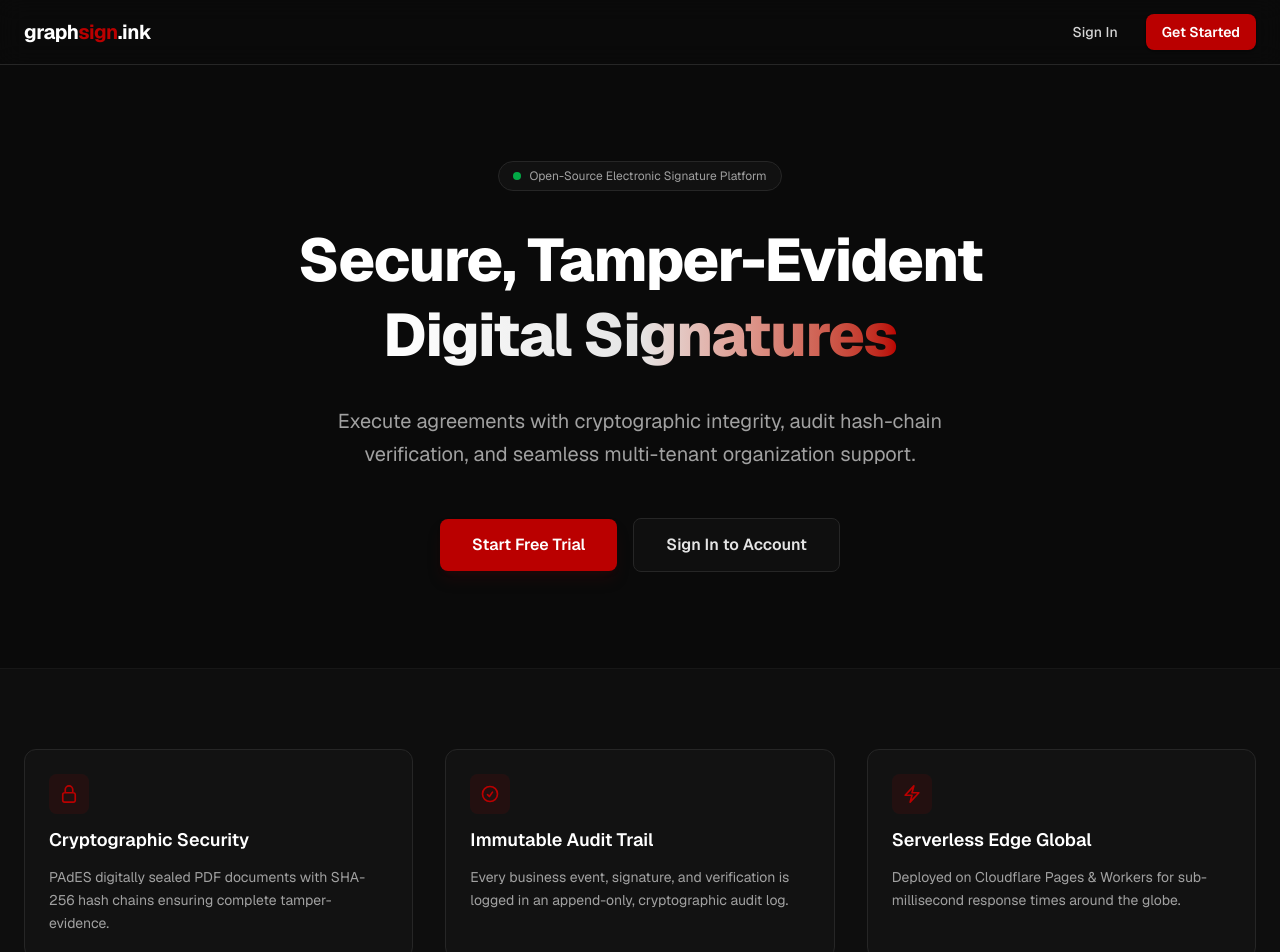
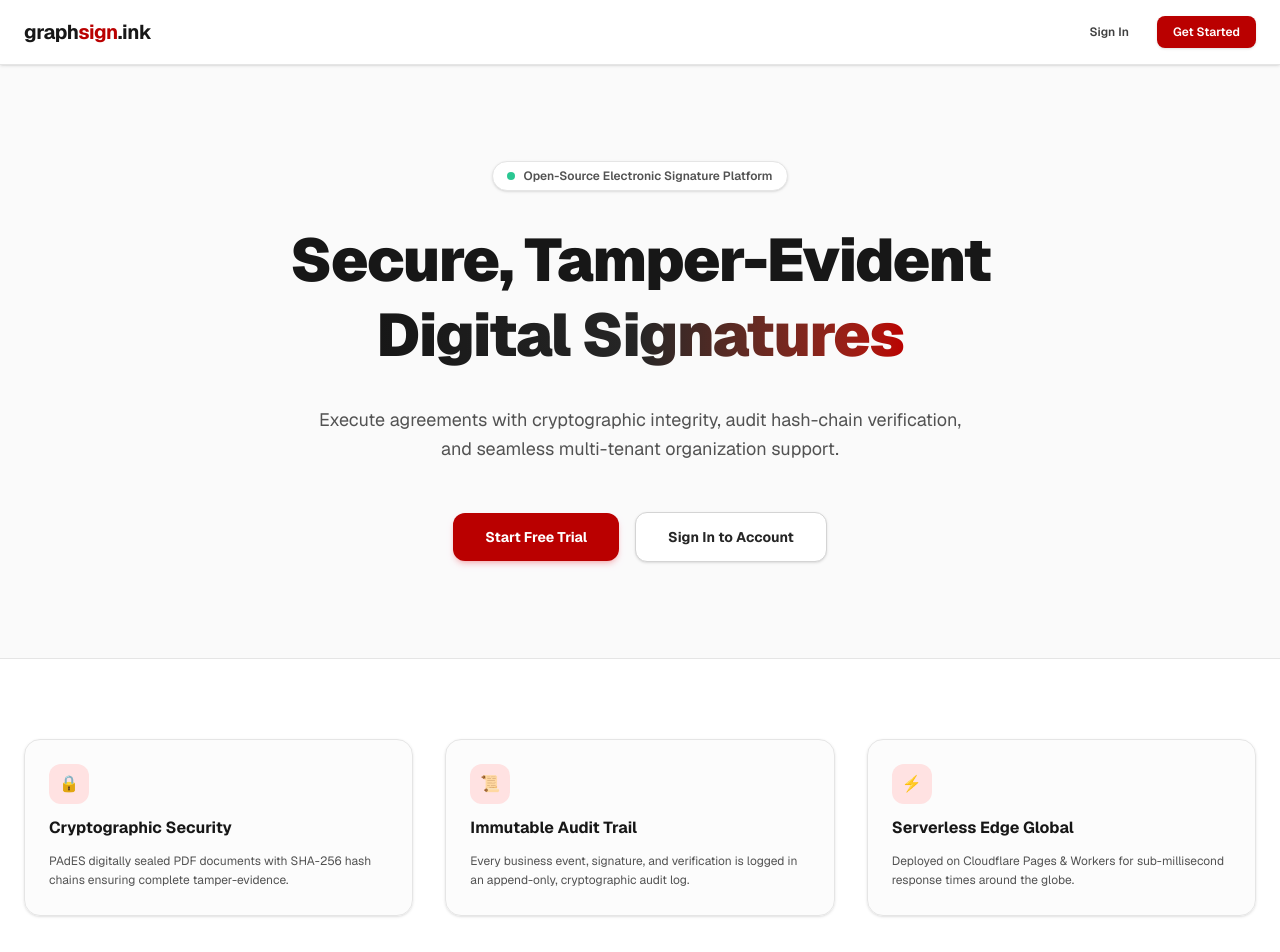
Before and after one commit to graphomy/graphsign.ink, a Next.js app in the folder apps/web/: page / in a window 1280 px wide. Shown: the top 952 px of the page. Built offline with nearby package versions, Linux system fonts and the light colour scheme.

Commit message:
fix(landing-page): convert root page to light theme and rebuild api dist bundle

```diff
--- a/apps/web/src/app/page.tsx
+++ b/apps/web/src/app/page.tsx
@@ -2,23 +2,23 @@ import Link from 'next/link';
 
 export default function Home() {
   return (
-    <div className="min-h-screen bg-neutral-950 text-neutral-100 flex flex-col font-sans selection:bg-[#ba0000] selection:text-white">
+    <div className="min-h-screen bg-neutral-50 text-neutral-900 flex flex-col font-sans selection:bg-[#ba0000] selection:text-white">
       {/* Header / Navbar */}
-      <header className="border-b border-neutral-800 bg-neutral-950/80 backdrop-blur-md sticky top-0 z-50">
+      <header className="border-b border-neutral-200 bg-white/90 backdrop-blur-md sticky top-0 z-50 shadow-sm">
         <div className="max-w-7xl mx-auto px-6 h-16 flex items-center justify-between">
-          <Link href="/" className="text-xl font-bold tracking-tight text-white">
+          <Link href="/" className="text-xl font-bold tracking-tight text-neutral-900">
             graph<span className="text-[#ba0000]">sign</span>.ink
           </Link>
           <div className="flex items-center gap-4">
             <Link
               href="/login"
-              className="text-sm font-medium text-neutral-300 hover:text-white transition-colors px-3 py-2"
+              className="text-xs font-semibold text-neutral-700 hover:text-neutral-900 hover:bg-neutral-100 transition-colors px-3 py-2 rounded-lg"
             >
               Sign In
             </Link>
             <Link
               href="/register"
-              className="text-sm font-semibold bg-[#ba0000] hover:bg-[#a00000] text-white px-4 py-2 rounded-lg transition-colors shadow-sm"
+              className="text-xs font-semibold bg-[#ba0000] hover:bg-[#a00000] text-white px-4 py-2 rounded-lg transition-colors shadow-sm"
             >
               Get Started
             </Link>
@@ -29,19 +29,19 @@ export default function Home() {
       {/* Hero Section */}
       <main className="flex-1">
         <section className="py-24 px-6 text-center max-w-4xl mx-auto space-y-8">
-          <div className="inline-flex items-center gap-2 px-3.5 py-1.5 rounded-full border border-neutral-800 bg-neutral-900/60 text-xs text-neutral-400">
-            <span className="w-2 h-2 rounded-full bg-green-500 animate-pulse" />
+          <div className="inline-flex items-center gap-2 px-3.5 py-1.5 rounded-full border border-neutral-200 bg-white text-xs font-semibold text-neutral-600 shadow-sm">
+            <span className="w-2 h-2 rounded-full bg-emerald-500 animate-pulse" />
             Open-Source Electronic Signature Platform
           </div>
 
-          <h1 className="text-4xl sm:text-6xl font-extrabold tracking-tight text-white leading-tight">
+          <h1 className="text-4xl sm:text-6xl font-black tracking-tight text-neutral-900 leading-tight">
             Secure, Tamper-Evident <br className="hidden sm:inline" />
-            <span className="bg-gradient-to-r from-white via-neutral-200 to-[#ba0000] bg-clip-text text-transparent">
+            <span className="bg-gradient-to-r from-neutral-900 via-neutral-800 to-[#ba0000] bg-clip-text text-transparent">
               Digital Signatures
             </span>
           </h1>
 
-          <p className="text-lg sm:text-xl text-neutral-400 max-w-2xl mx-auto leading-relaxed">
+          <p className="text-base sm:text-lg text-neutral-600 max-w-2xl mx-auto leading-relaxed">
             Execute agreements with cryptographic integrity, audit hash-chain verification, and
             seamless multi-tenant organization support.
           </p>
@@ -49,13 +49,13 @@ export default function Home() {
           <div className="flex flex-col sm:flex-row items-center justify-center gap-4 pt-4">
             <Link
               href="/register"
-              className="w-full sm:w-auto px-8 py-3.5 rounded-lg bg-[#ba0000] hover:bg-[#a00000] text-white font-semibold text-base transition-all shadow-lg shadow-red-950/30"
+              className="w-full sm:w-auto px-8 py-3.5 rounded-xl bg-[#ba0000] hover:bg-[#a00000] text-white font-bold text-sm transition-all shadow-md shadow-red-600/20"
             >
               Start Free Trial
             </Link>
             <Link
               href="/login"
-              className="w-full sm:w-auto px-8 py-3.5 rounded-lg border border-neutral-800 hover:border-neutral-700 bg-neutral-900/40 text-neutral-200 font-semibold text-base transition-all"
+              className="w-full sm:w-auto px-8 py-3.5 rounded-xl border border-neutral-300 hover:bg-neutral-100 bg-white text-neutral-800 font-bold text-sm transition-all shadow-sm"
             >
               Sign In to Account
             </Link>
@@ -63,72 +63,36 @@ export default function Home() {
         </section>
 
         {/* Feature Grid */}
-        <section className="py-20 border-t border-neutral-900 bg-neutral-900/30">
+        <section className="py-20 border-t border-neutral-200 bg-white">
           <div className="max-w-7xl mx-auto px-6 grid grid-cols-1 md:grid-cols-3 gap-8">
-            <div className="p-6 rounded-xl border border-neutral-800 bg-neutral-900/50 space-y-3">
-              <div className="w-10 h-10 rounded-lg bg-[#ba0000]/10 flex items-center justify-center text-[#ba0000]">
-                <svg
-                  className="w-5 h-5"
-                  fill="none"
-                  viewBox="0 0 24 24"
-                  stroke="currentColor"
-                  strokeWidth={2}
-                >
-                  <path
-                    strokeLinecap="round"
-                    strokeLinejoin="round"
-                    d="M16.5 10.5V6.75a4.5 4.5 0 10-9 0v3.75m-.75 11.25h10.5a2.25 2.25 0 002.25-2.25v-6.75a2.25 2.25 0 00-2.25-2.25H6.75a2.25 2.25 0 00-2.25 2.25v6.75a2.25 2.25 0 002.25 2.25z"
-                  />
-                </svg>
+            <div className="p-6 rounded-2xl border border-neutral-200 bg-neutral-50/50 space-y-3 shadow-sm hover:border-neutral-300 transition-all">
+              <div className="w-10 h-10 rounded-xl bg-red-100 flex items-center justify-center text-[#ba0000] font-bold">
+                🔒
               </div>
-              <h3 className="text-lg font-semibold text-white">Cryptographic Security</h3>
-              <p className="text-sm text-neutral-400 leading-relaxed">
+              <h3 className="text-base font-bold text-neutral-900">Cryptographic Security</h3>
+              <p className="text-xs text-neutral-600 leading-relaxed">
                 PAdES digitally sealed PDF documents with SHA-256 hash chains ensuring complete
                 tamper-evidence.
               </p>
             </div>
 
-            <div className="p-6 rounded-xl border border-neutral-800 bg-neutral-900/50 space-y-3">
-              <div className="w-10 h-10 rounded-lg bg-[#ba0000]/10 flex items-center justify-center text-[#ba0000]">
-                <svg
-                  className="w-5 h-5"
-                  fill="none"
-                  viewBox="0 0 24 24"
-                  stroke="currentColor"
-                  strokeWidth={2}
-                >
-                  <path
-                    strokeLinecap="round"
-                    strokeLinejoin="round"
-                    d="M9 12.75L11.25 15 15 9.75M21 12a9 9 0 11-18 0 9 9 0 0118 0z"
-                  />
-                </svg>
+            <div className="p-6 rounded-2xl border border-neutral-200 bg-neutral-50/50 space-y-3 shadow-sm hover:border-neutral-300 transition-all">
+              <div className="w-10 h-10 rounded-xl bg-red-100 flex items-center justify-center text-[#ba0000] font-bold">
+                📜
               </div>
-              <h3 className="text-lg font-semibold text-white">Immutable Audit Trail</h3>
-              <p className="text-sm text-neutral-400 leading-relaxed">
+              <h3 className="text-base font-bold text-neutral-900">Immutable Audit Trail</h3>
+              <p className="text-xs text-neutral-600 leading-relaxed">
                 Every business event, signature, and verification is logged in an append-only,
                 cryptographic audit log.
               </p>
             </div>
 
-            <div className="p-6 rounded-xl border border-neutral-800 bg-neutral-900/50 space-y-3">
-              <div className="w-10 h-10 rounded-lg bg-[#ba0000]/10 flex items-center justify-center text-[#ba0000]">
-                <svg
-                  className="w-5 h-5"
-                  fill="none"
-                  viewBox="0 0 24 24"
-                  stroke="currentColor"
-                  strokeWidth={2}
-                >
-                  <path
-                    strokeLinecap="round"
-                    strokeLinejoin="round"
-                    d="M3.75 13.5l10.5-11.25L12 10.5h8.25L9.75 21.75 12 13.5H3.75z"
-                  />
-                </svg>
+            <div className="p-6 rounded-2xl border border-neutral-200 bg-neutral-50/50 space-y-3 shadow-sm hover:border-neutral-300 transition-all">
+              <div className="w-10 h-10 rounded-xl bg-red-100 flex items-center justify-center text-[#ba0000] font-bold">
+                ⚡
               </div>
-              <h3 className="text-lg font-semibold text-white">Serverless Edge Global</h3>
-              <p className="text-sm text-neutral-400 leading-relaxed">
+              <h3 className="text-base font-bold text-neutral-900">Serverless Edge Global</h3>
+              <p className="text-xs text-neutral-600 leading-relaxed">
                 Deployed on Cloudflare Pages & Workers for sub-millisecond response times around the
                 globe.
               </p>
@@ -138,7 +102,7 @@ export default function Home() {
       </main>
 
       {/* Footer */}
-      <footer className="border-t border-neutral-900 py-8 px-6 text-center text-xs text-neutral-500">
+      <footer className="border-t border-neutral-200 bg-white py-8 px-6 text-center text-xs font-semibold text-neutral-500">
         <p>&copy; {new Date().getFullYear()} graphsign.ink. AGPL-3.0 License.</p>
       </footer>
     </div>
```
